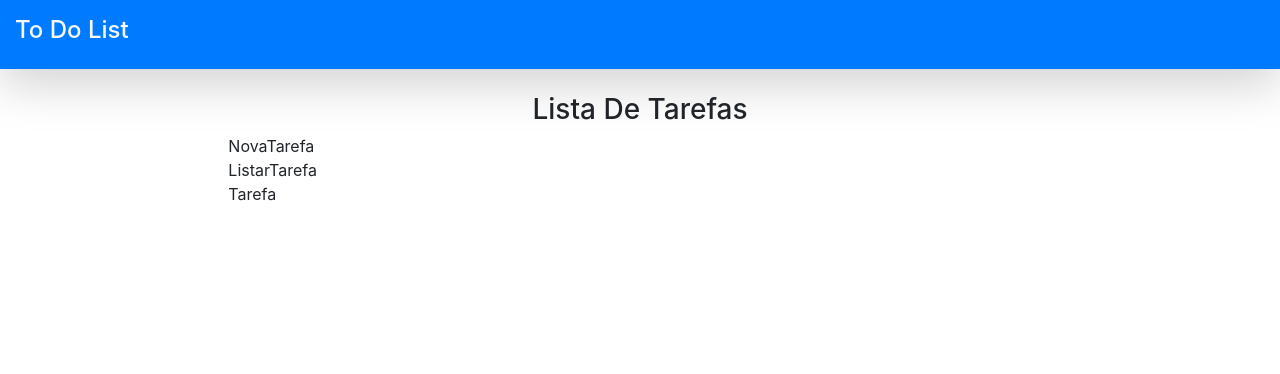
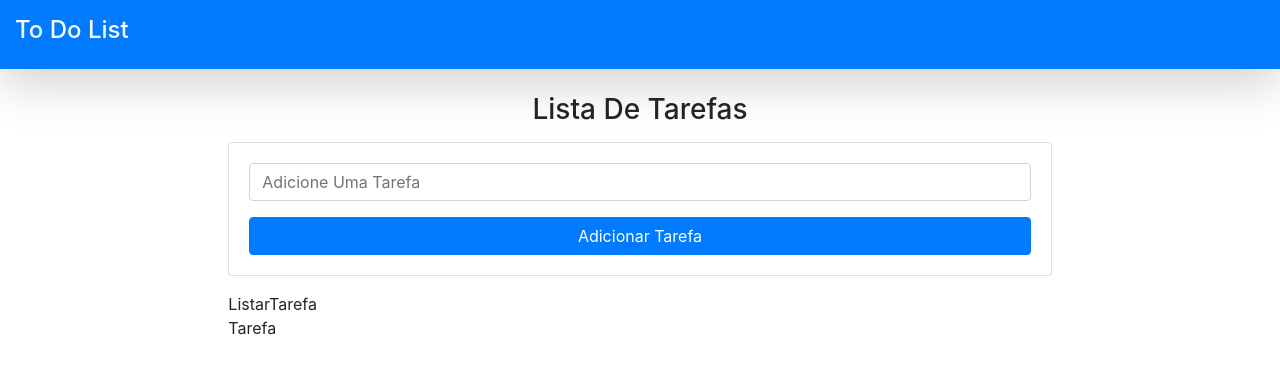
Before and after one commit to LeoniTeixeira/desafio_frontend, a React (Create React App) app: page / in a window 1280 px wide. Shown: the top 374 px of the page. Built offline with nearby package versions, Linux system fonts and the light colour scheme.

Commit message:
criação do input text

```diff
--- a/src/components/NovaTarefa.js
+++ b/src/components/NovaTarefa.js
@@ -3,8 +3,13 @@ import React, { Component } from 'react'
 export default class NovaTarefa extends Component {
     render() {
         return (
-            <div>
-                NovaTarefa
+            <div className='card card-body  my-3'>
+                <form>
+                    <input type='text' className='form-control text-capitalize'
+                        placeholder='adicione uma tarefa'/>
+                    <button type='submit' className='btn btn-block btn-primary
+                        mt-3 text-capitalize'>adicionar tarefa</button>
+                </form>
             </div>
         )
     }
```
